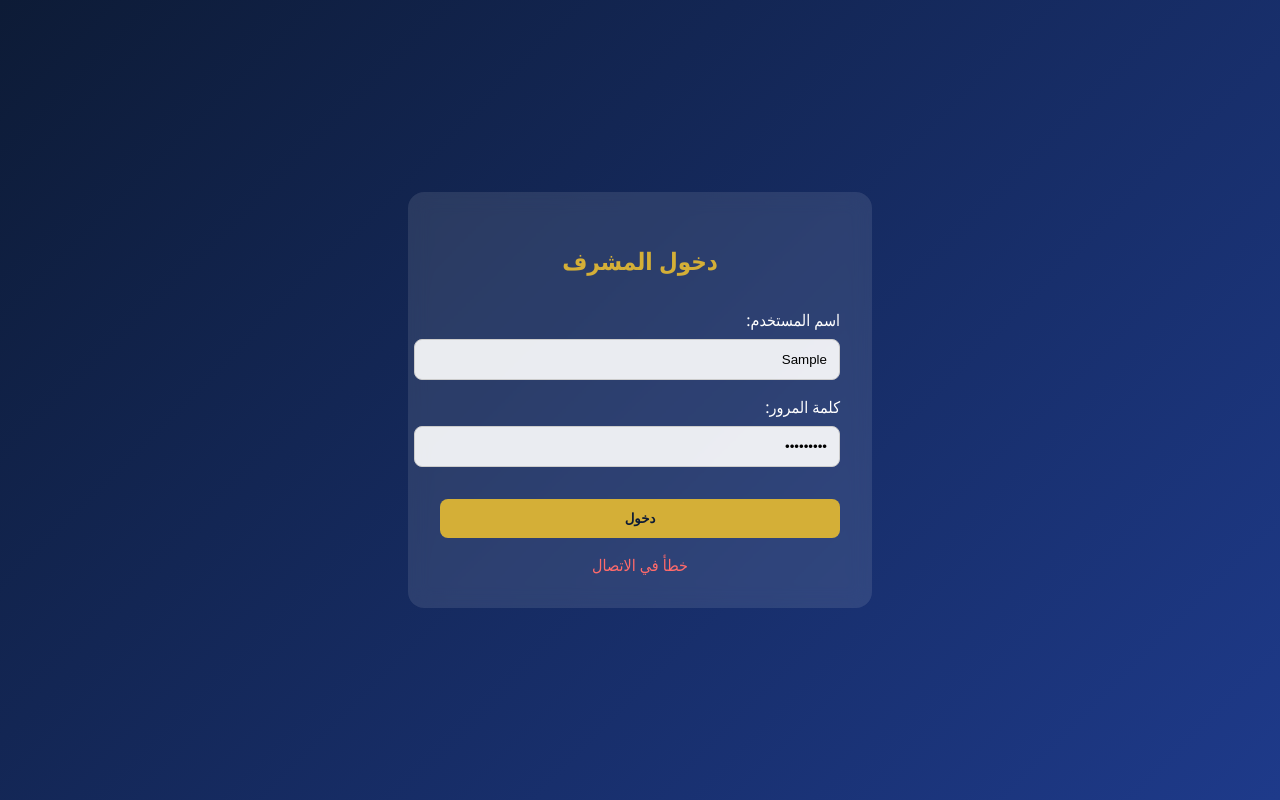
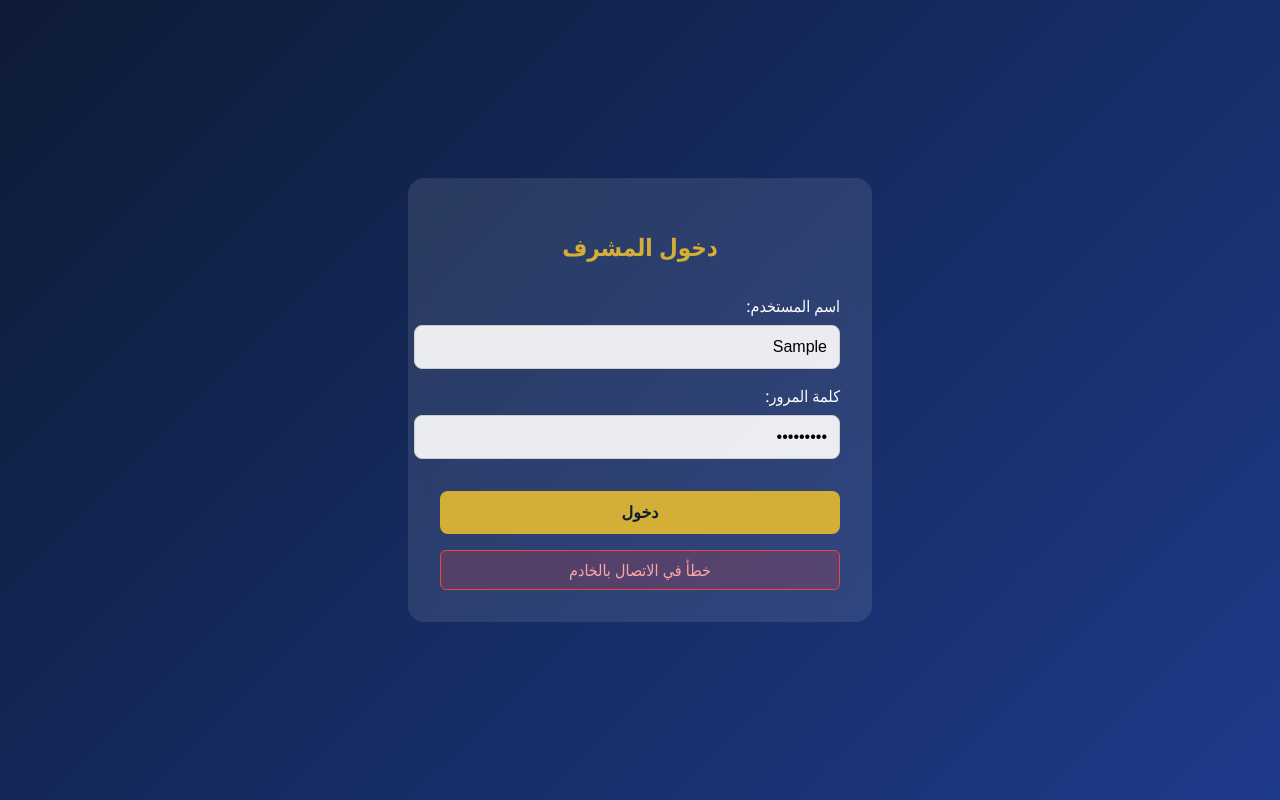
Before and after one commit to yousefkp2010-afk/-efg-academy-admin, a website: page public/admin.html in a window 1280 px wide. Both pictures are taken after typing "Sample", "Sample123" into the empty fields and a click on the button "دخول". Drawn offline with Linux system fonts and the light colour scheme; no server answers.

Commit message:
Fix: login functionality and improve UI

```diff
--- a/public/admin.html
+++ b/public/admin.html
@@ -41,6 +41,7 @@
             border: 1px solid #ccc;
             border-radius: 8px;
             background: rgba(255, 255, 255, 0.9);
+            font-size: 16px; /* لمنع التكبير في الهواتف */
         }
         button {
             width: 100%;
@@ -52,14 +53,35 @@
             cursor: pointer;
             font-weight: bold;
             margin-top: 1rem;
+            font-size: 16px;
         }
         button:hover {
             background: #b8941f;
         }
+        button:disabled {
+            background: #666;
+            cursor: not-allowed;
+        }
         #message {
             text-align: center;
             margin-top: 1rem;
-            color: #ff6b6b;
+            padding: 0.5rem;
+            border-radius: 6px;
+            display: none;
+        }
+        .message.error {
+            background: rgba(239, 68, 68, 0.2);
+            color: #fca5a5;
+            border: 1px solid #ef4444;
+        }
+        .message.success {
+            background: rgba(16, 185, 129, 0.2);
+            color: #86efac;
+            border: 1px solid #10b981;
+        }
+        .loading {
+            opacity: 0.7;
+            pointer-events: none;
         }
     </style>
 </head>
@@ -69,20 +91,30 @@
         <form id="loginForm">
             <div class="form-group">
                 <label for="username">اسم المستخدم:</label>
-                <input type="text" id="username" name="username" required>
+                <input type="text" id="username" name="username" required autocomplete="username">
             </div>
             <div class="form-group">
                 <label for="password">كلمة المرور:</label>
-                <input type="password" id="password" name="password" required>
+                <input type="password" id="password" name="password" required autocomplete="current-password">
             </div>
-            <button type="submit">دخول</button>
+            <button type="submit" id="submitBtn">دخول</button>
         </form>
         <div id="message"></div>
     </div>
 
     <script>
-        document.getElementById('loginForm').addEventListener('submit', async (e) => {
+        document.addEventListener('DOMContentLoaded', function() {
+            const loginForm = document.getElementById('loginForm');
+            const messageDiv = document.getElementById('message');
+            const submitBtn = document.getElementById('submitBtn');
+
+            loginForm.addEventListener('submit', async (e) => {
                 e.preventDefault();
+
+                // إظهار حالة التحميل
+                submitBtn.disabled = true;
+                submitBtn.textContent = 'جاري الدخول...';
+                loginForm.classList.add('loading');
 
                 const formData = new FormData(e.target);
                 const data = {
@@ -102,13 +134,39 @@
                     const result = await response.json();
 
                     if (result.success) {
+                        showMessage('تم الدخول بنجاح! جاري التوجيه...', 'success');
+                        setTimeout(() => {
                             window.location.href = '/admin';
+                        }, 1000);
                     } else {
-                    document.getElementById('message').textContent = result.message;
+                        showMessage(result.message || 'اسم المستخدم أو كلمة المرور غير صحيحة', 'error');
+                        resetForm();
                     }
                 } catch (error) {
-                document.getElementById('message').textContent = 'خطأ في الاتصال';
+                    console.error('Error:', error);
+                    showMessage('خطأ في الاتصال بالخادم', 'error');
+                    resetForm();
                 }
+            });
+
+            function showMessage(text, type) {
+                messageDiv.textContent = text;
+                messageDiv.className = `message ${type}`;
+                messageDiv.style.display = 'block';
+            }
+
+            function resetForm() {
+                submitBtn.disabled = false;
+                submitBtn.textContent = 'دخول';
+                loginForm.classList.remove('loading');
+            }
+
+            // إضافة تأثيرات للوحة المفاتيح
+            document.addEventListener('keypress', function(e) {
+                if (e.key === 'Enter') {
+                    loginForm.requestSubmit();
+                }
+            });
         });
     </script>
 </body>
```
Also changed, not shown: server.js (+7 -0 lines). Lines whose indentation alone changed are shown as unchanged.
